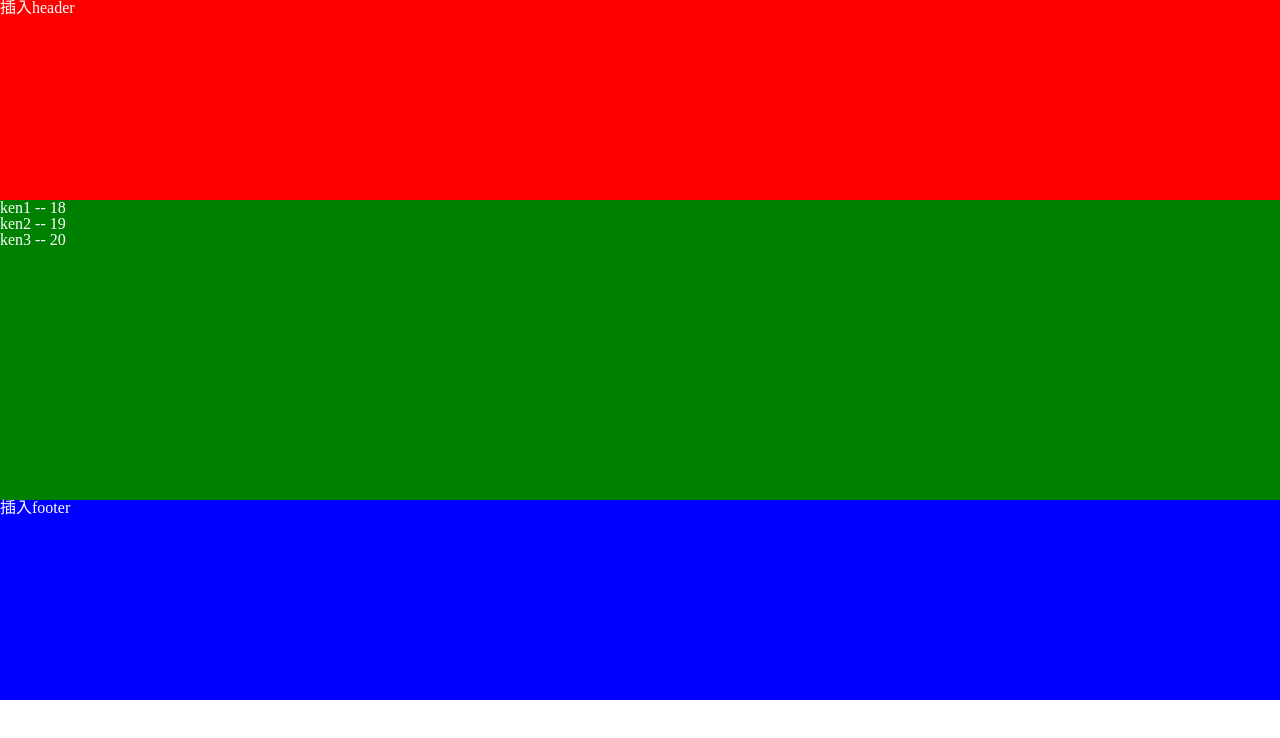
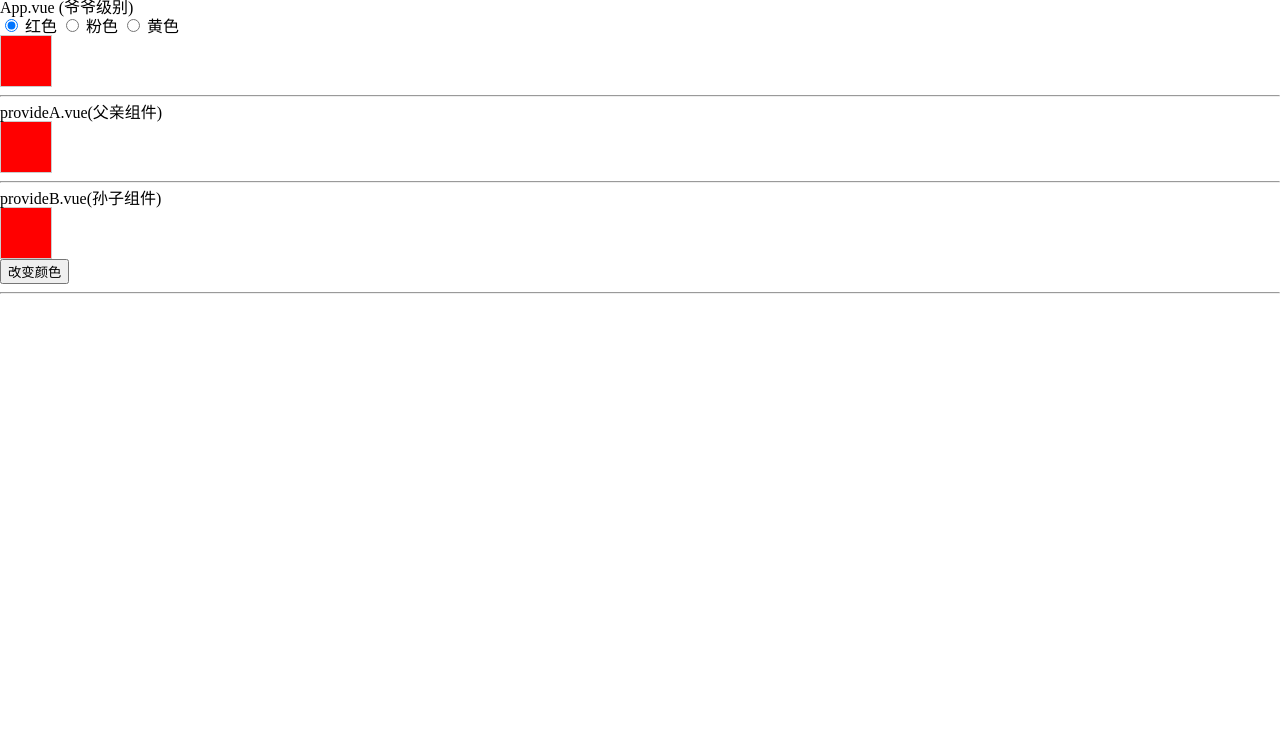
Before and after one commit to ZifengChen/vite-demo, a Vue app: page / in a window 1280 px wide. Shown: the top 738 px of the page. Built offline with nearby package versions, Linux system fonts and the light colour scheme.

Commit message:
day 4 provide-inject

```diff
--- /dev/null
+++ b/src/App4.vue
@@ -0,0 +1,38 @@
+<template>
+    <h1>App.vue (爷爷级别)</h1>
+    <label>
+        <input v-model="colorVal" type="radio" value="red" name="color">
+        红色
+    </label>
+    <label>
+        <input v-model="colorVal" type="radio" value="pink" name="color">
+        粉色
+    </label>
+    <label>
+        <input v-model="colorVal" type="radio" value="yellow" name="color">
+        黄色
+    </label>
+    <div class="box">
+
+    </div>
+    <hr>
+    <provideAVue></provideAVue>
+
+</template>
+
+<script setup lang='ts'>
+import { ref, reactive, provide } from 'vue'
+import provideAVue from './components/provideA.vue';
+const colorVal = ref<string>('red')
+
+provide('color', colorVal)
+
+</script>
+<style scoped lang="less">
+.box {
+    height: 50px;
+    width: 50px;
+    border: 1px solid #ccc;
+    background: v-bind(colorVal);
+}
+</style>
--- /dev/null
+++ b/src/components/provideA.vue
@@ -0,0 +1,25 @@
+<template>
+    <h1>provideA.vue(父亲组件)</h1>
+    <div class="box">
+
+    </div>
+    <hr>
+    <provideBVue></provideBVue>
+</template>
+
+<script setup lang="ts">
+import { inject } from 'vue';
+import provideBVue from './provideB.vue';
+
+const color = inject('color')
+
+</script>
+
+<style scoped lang="less">
+.box {
+    height: 50px;
+    width: 50px;
+    border: 1px solid #ccc;
+    background: v-bind(color);
+}
+</style>
--- /dev/null
+++ b/src/components/provideB.vue
@@ -0,0 +1,27 @@
+<template>
+    <h1>provideB.vue(孙子组件)</h1>
+    <div class="box">
+
+    </div>
+    <button @click="change">改变颜色</button>
+    <hr>
+</template>
+
+<script setup lang="ts">
+import { inject } from 'vue';
+import type { Ref } from 'vue';
+const color = inject<Ref<string>>('color')
+
+const change = () => {
+    color!.value = 'yellow'
+}
+</script>
+
+<style scoped lang="less">
+.box {
+    height: 50px;
+    width: 50px;
+    border: 1px solid #ccc;
+    background: v-bind(color);
+}
+</style>
--- a/src/main.ts
+++ b/src/main.ts
@@ -3,5 +3,6 @@ import './style/reset.less';
 import App from './App.vue';
 import App2 from './App2.vue';
 import App3 from './App3.vue';
+import App4 from './App4.vue';
 
-createApp(App3).mount('#app');
+createApp(App4).mount('#app');
```
